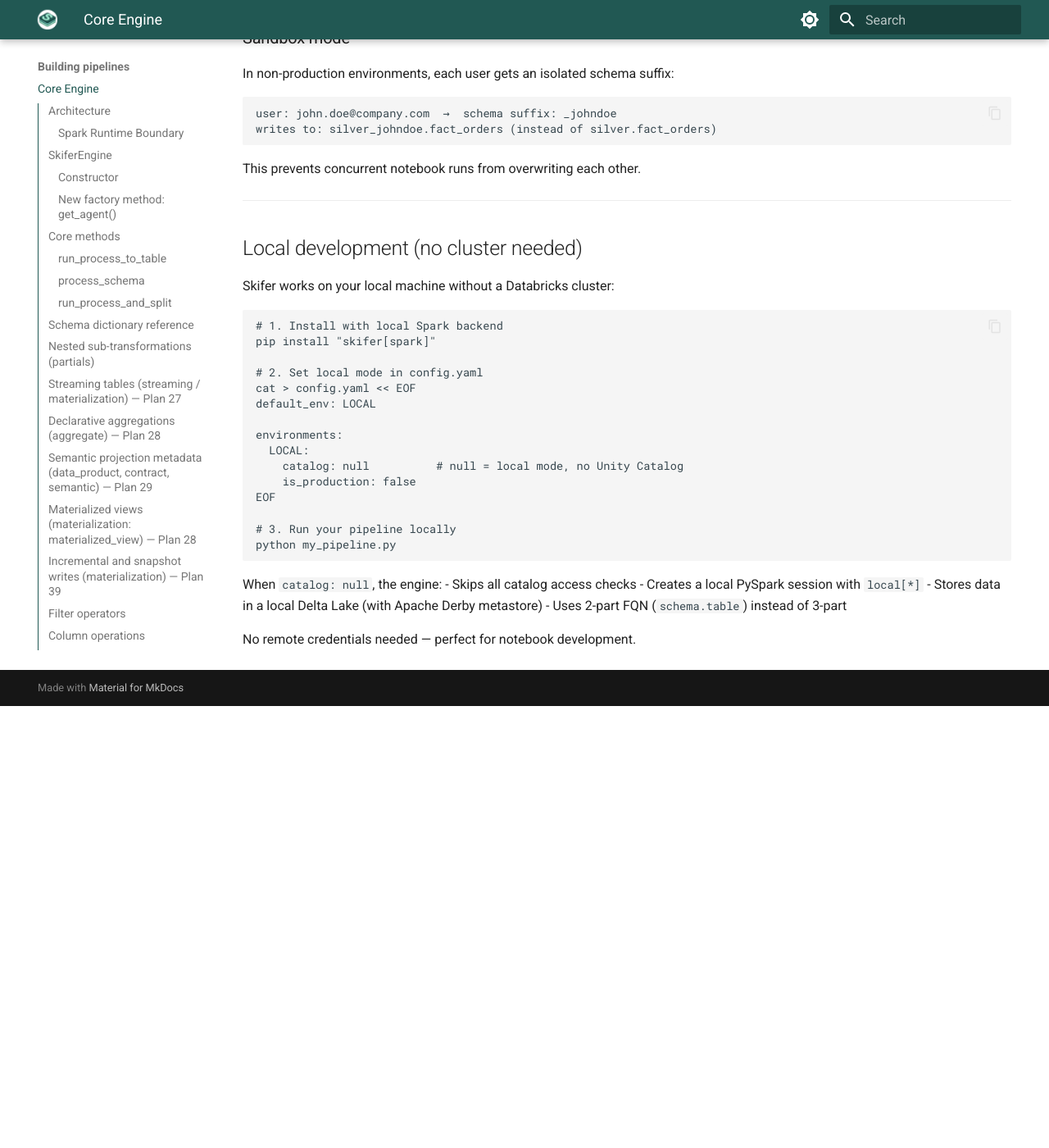
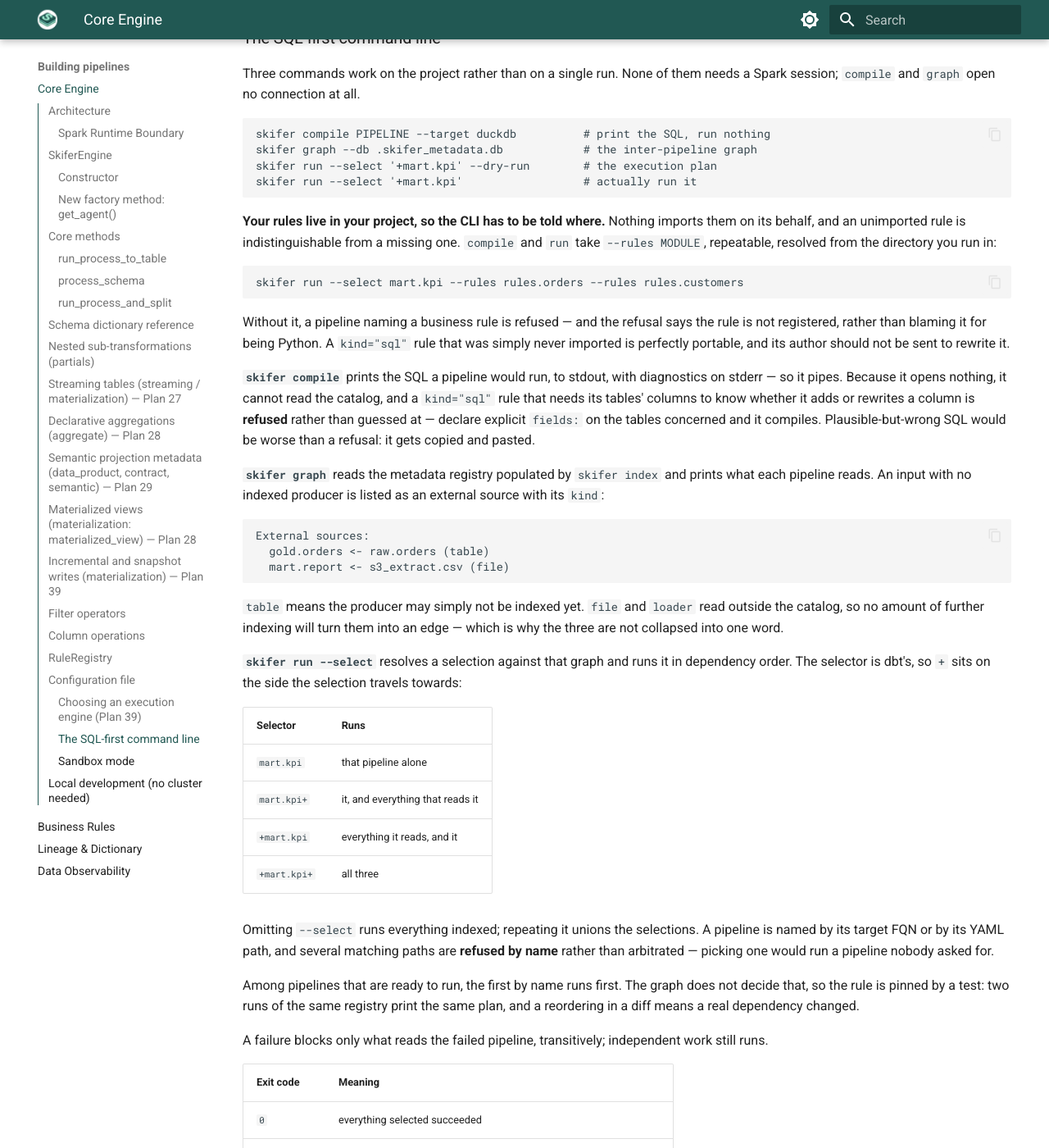
Before and after one commit to morzu117/skifer, an MkDocs documentation site: the page built from docs/core.md, in a window 1280 px wide and 1400 px high, scrolled down 17034 px. Shown: the whole window at 82% size. Built offline with MkDocs 1.6.1 and Material for MkDocs 9.7.7, drawn with Linux system fonts in a browser that asks for light colours; before the commit the page ends 17895 px from its top, so only the background shows below that; some of the changed text lies outside the part shown.

Commit message:
fix(plan39-6): le CLI atteint les règles du projet et nomme la vraie cause
Co-Authored-By: Claude Opus 5 (1M context) <noreply@anthropic.com>

````diff
--- a/docs/core.md
+++ b/docs/core.md
@@ -807,6 +807,90 @@ an in-memory database by name rather than reporting a success that wrote nowhere
 `force_env`, `default_env` or `priority_check` — so the engine takes its Spark-free
 startup branch.
 
+### The SQL-first command line
+
+Three commands work on the project rather than on a single run. None of them needs
+a Spark session; `compile` and `graph` open no connection at all.
+
+```bash
+skifer compile PIPELINE --target duckdb          # print the SQL, run nothing
+skifer graph --db .skifer_metadata.db            # the inter-pipeline graph
+skifer run --select '+mart.kpi' --dry-run        # the execution plan
+skifer run --select '+mart.kpi'                  # actually run it
+```
+
+**Your rules live in your project, so the CLI has to be told where.** Nothing imports
+them on its behalf, and an unimported rule is indistinguishable from a missing one.
+`compile` and `run` take `--rules MODULE`, repeatable, resolved from the directory you
+run in:
+
+```bash
+skifer run --select mart.kpi --rules rules.orders --rules rules.customers
+```
+
+Without it, a pipeline naming a business rule is refused — and the refusal says the
+rule is not registered, rather than blaming it for being Python. A `kind="sql"` rule
+that was simply never imported is perfectly portable, and its author should not be
+sent to rewrite it.
+
+**`skifer compile`** prints the SQL a pipeline would run, to stdout, with diagnostics
+on stderr — so it pipes. Because it opens nothing, it cannot read the catalog, and a
+`kind="sql"` rule that needs its tables' columns to know whether it adds or rewrites
+a column is **refused** rather than guessed at — declare explicit `fields:` on the
+tables concerned and it compiles. Plausible-but-wrong SQL would be worse
+than a refusal: it gets copied and pasted.
+
+**`skifer graph`** reads the metadata registry populated by `skifer index` and prints
+what each pipeline reads. An input with no indexed producer is listed as an external
+source with its `kind`:
+
+```text
+External sources:
+  gold.orders <- raw.orders (table)
+  mart.report <- s3_extract.csv (file)
+```
+
+`table` means the producer may simply not be indexed yet. `file` and `loader` read
+outside the catalog, so no amount of further indexing will turn them into an edge —
+which is why the three are not collapsed into one word.
+
+**`skifer run --select`** resolves a selection against that graph and runs it in
+dependency order. The selector is dbt's, so `+` sits on the side the selection travels
+towards:
+
+| Selector | Runs |
+|---|---|
+| `mart.kpi` | that pipeline alone |
+| `mart.kpi+` | it, and everything that reads it |
+| `+mart.kpi` | everything it reads, and it |
+| `+mart.kpi+` | all three |
+
+Omitting `--select` runs everything indexed; repeating it unions the selections. A
+pipeline is named by its target FQN or by its YAML path, and several matching paths
+are **refused by name** rather than arbitrated — picking one would run a pipeline
+nobody asked for.
+
+Among pipelines that are ready to run, the first by name runs first. The graph does
+not decide that, so the rule is pinned by a test: two runs of the same registry print
+the same plan, and a reordering in a diff means a real dependency changed.
+
+A failure blocks only what reads the failed pipeline, transitively; independent work
+still runs.
+
+| Exit code | Meaning |
+|---|---|
+| `0` | everything selected succeeded |
+| `1` | a pipeline failed, or the registry could not be read |
+| `2` | the selection names nothing, is ambiguous, or a target is not physical |
+
+**A target must be physical.** `skifer index` derives a target FQN from four sources,
+and only two of them name a place to write: an explicit `--target-fqn`, and a declared
+`sink:`. A `data_product.id` is a logical name — `sales.orders` is routinely published
+to `gold.orders` — and the last resort is a placeholder built from the first input
+table. A single non-physical target refuses the **whole** selection, so the plan you
+read and the work that happens cannot diverge.
+
+
 ### Sandbox mode
 
 In non-production environments, each user gets an isolated schema suffix:
````
Also changed, not shown: CHANGELOG.md (+21 -0 lines), 5 other files.
